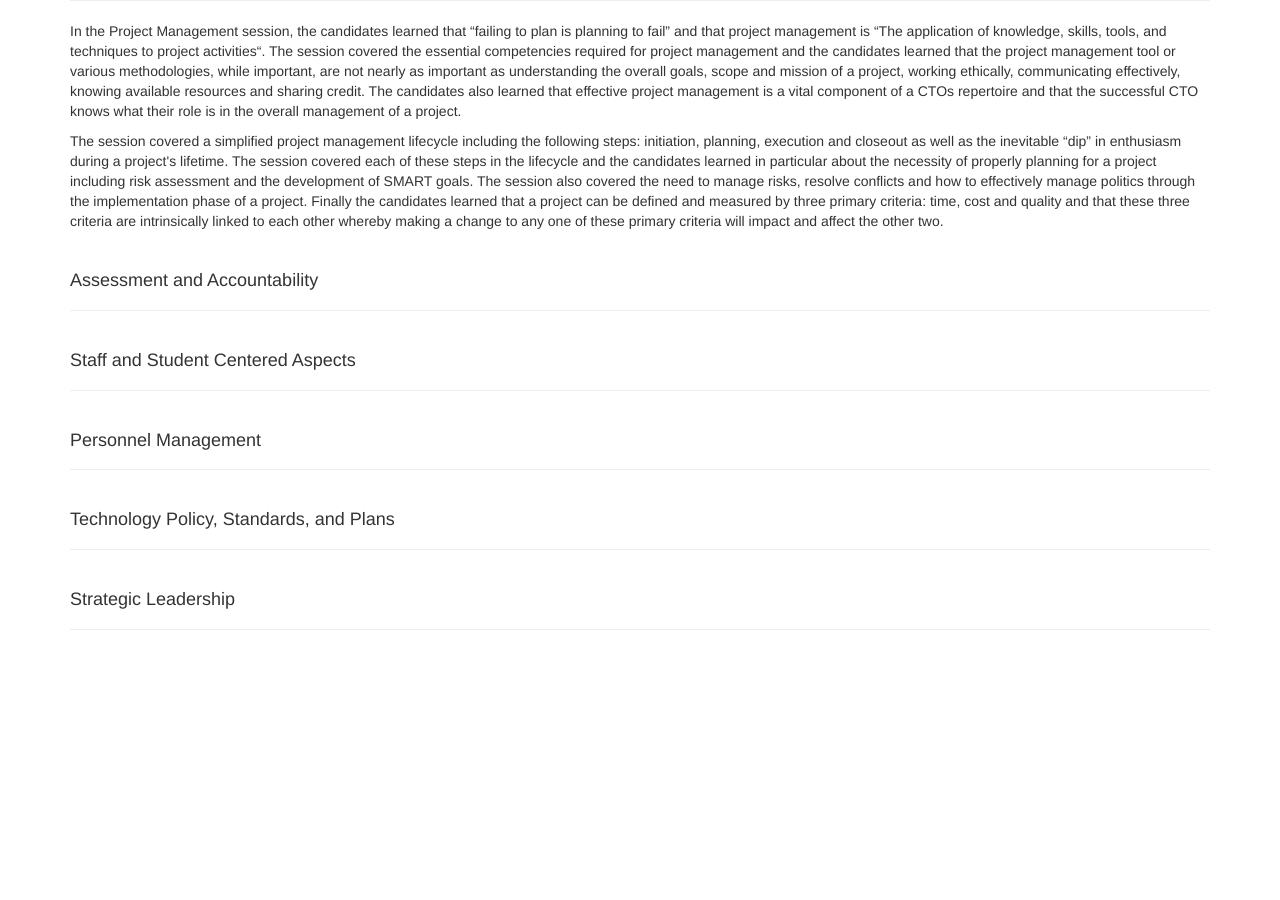
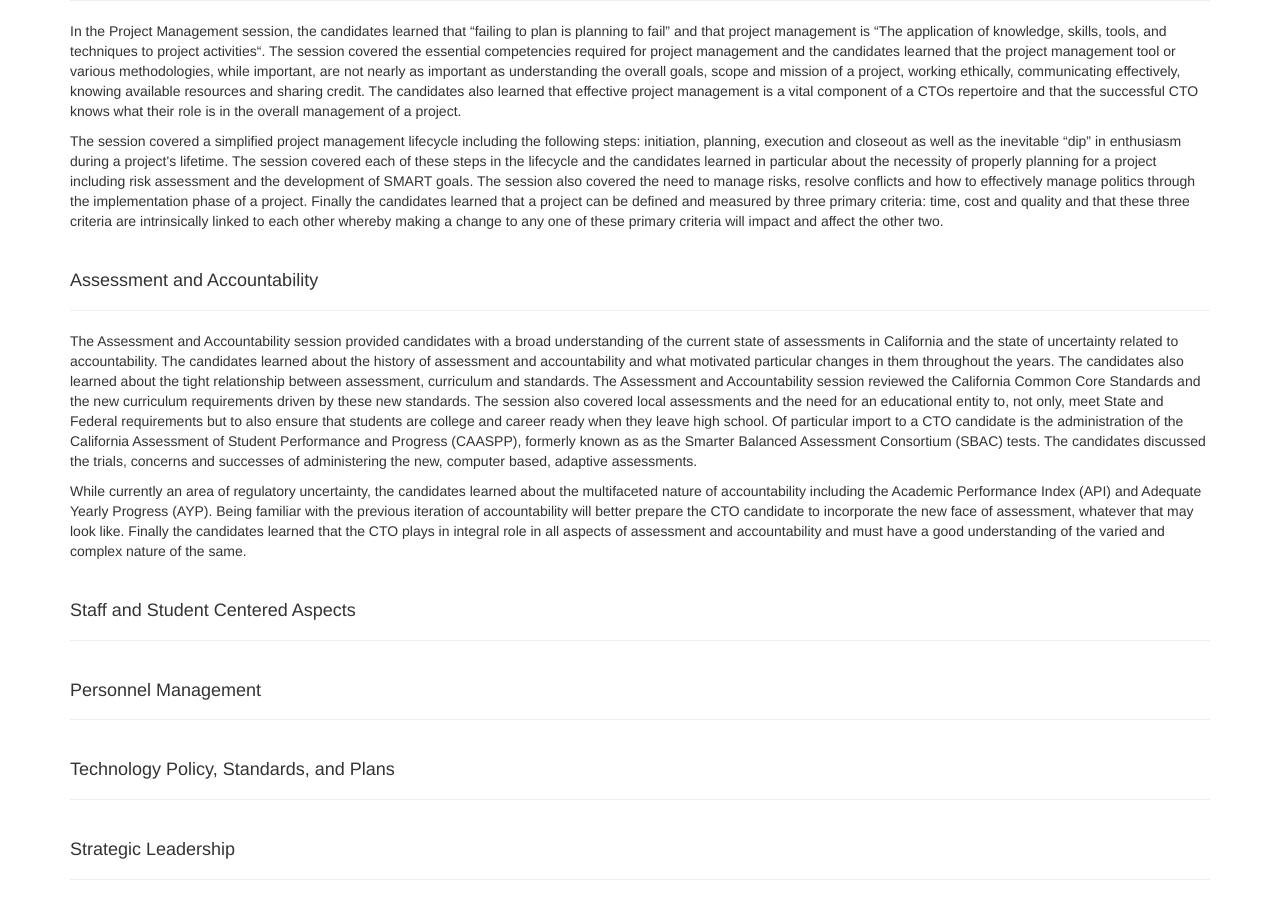
Before and after one commit to shanepinnell/shanepinnell.github.io, a Jekyll site: the page built from cto_mentor/summary.html, in a window 1280 px wide and 900 px high, scrolled down 2476 px. Built offline with Jekyll 4.4.1, drawn with Linux system fonts in a browser that asks for light colours; nearby versions of some CDN libraries; library files that are not in the unit come from our copies; before the commit the page ends 3126 px from its top, so only the background shows below that.

Commit message:
added to summaries

```diff
--- a/cto_mentor/summary.html
+++ b/cto_mentor/summary.html
@@ -79,6 +79,13 @@ One other aspect of the Professional Development session was the discussion of t
 <div class="page-header">
 	<h4>Assessment and Accountability</h4>
 </div>
+<p>
+	The Assessment and Accountability session provided candidates with a broad understanding of the current state of assessments in California and the state of uncertainty related to accountability. The candidates learned about the history of assessment and accountability and what motivated particular changes in them throughout the years. The candidates also learned about the tight relationship between assessment, curriculum and standards. The Assessment and Accountability session reviewed the California Common Core Standards and the new curriculum requirements driven by these new standards. The session also covered local assessments and the need for an educational entity to, not only, meet State and Federal requirements but to also ensure that students are college and career ready when they leave high school. Of particular import to a CTO candidate is the administration of the California Assessment of Student Performance and Progress (CAASPP), formerly known as as the Smarter Balanced Assessment Consortium (SBAC) tests. The candidates discussed the trials, concerns and successes of administering the new, computer based, adaptive assessments.
+</p>
+<p>
+	While currently an area of regulatory uncertainty, the candidates learned about the multifaceted nature of accountability including the Academic Performance Index (API) and Adequate Yearly Progress (AYP). Being familiar with the previous iteration of accountability will better prepare the CTO candidate to incorporate the new face of assessment, whatever that may look like. Finally the candidates learned that the CTO plays in integral role in all aspects of assessment and accountability and must have a good understanding of the varied and complex nature of the same.
+</p>
+
 <div class="page-header">
 	<h4>Staff and Student Centered Aspects</h4>
 </div>
```
